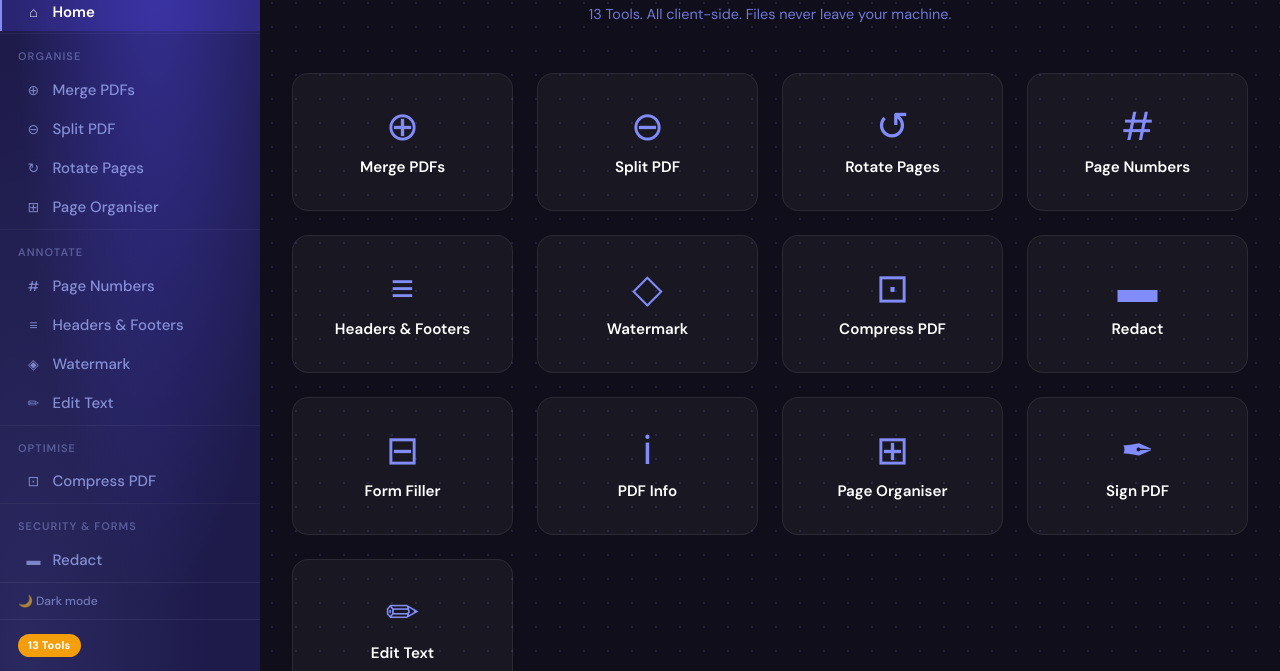
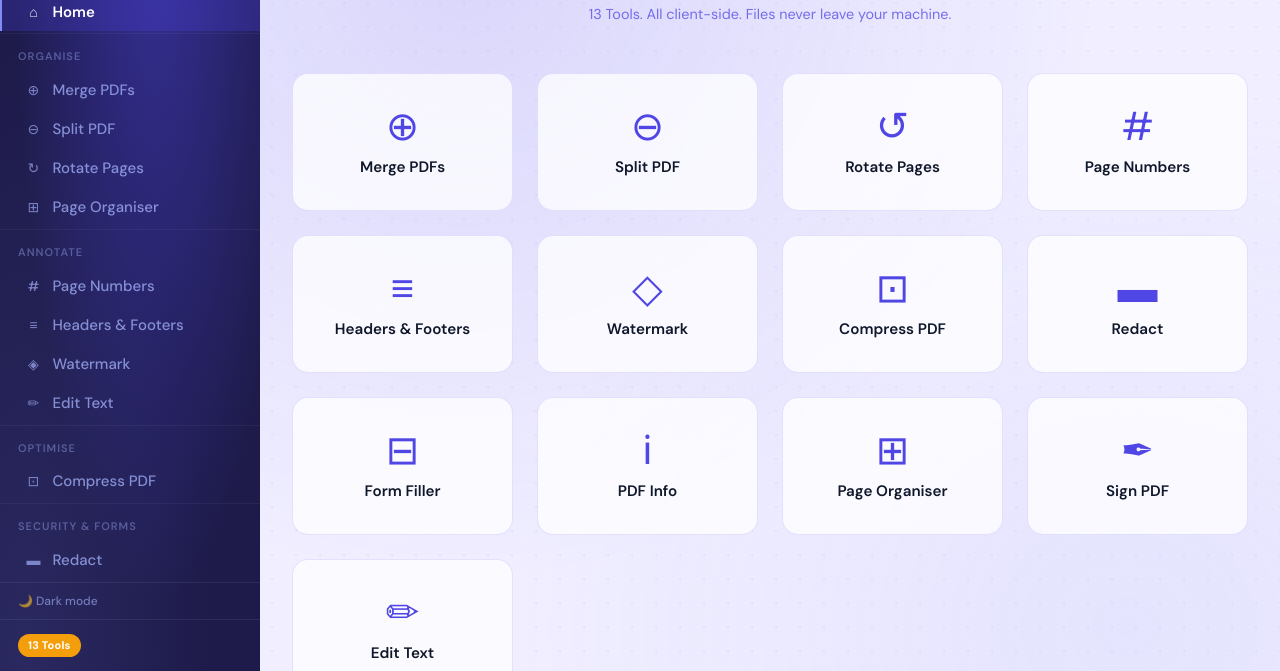
Before and after one commit to ClaudeCodeJones/pagehub, a website: page public/index.html in a window 1280 px wide. Shown: the part 129-800 px from the top of the page. Drawn offline with nearby package versions, Linux system fonts and the light colour scheme; a script that the page names is missing.

Commit message:
Light mode added to home screen

```diff
--- a/public/css/style.css
+++ b/public/css/style.css
@@ -2336,3 +2336,40 @@ tbody tr:hover { background: var(--surface-raised); }
 [data-theme="dark"] .edit-toolbar { border-color: var(--border-color); }
 [data-theme="dark"] .edit-edits-item { border-color: var(--border-color); }
 [data-theme="dark"] .edit-text-overlay { background: var(--surface); color: var(--text-primary); border-color: var(--color-indigo); }
+
+/* ══════════════════════════════════════════════════════════════════════════════
+   LIGHT MODE — Home Dashboard overrides
+   (#view-home has hardcoded dark defaults; these restore it to light mode)
+══════════════════════════════════════════════════════════════════════════════ */
+
+:root:not([data-theme="dark"]) #view-home {
+  background-color: #F0EEFF;
+  background-image:
+    radial-gradient(ellipse at 20% 10%, rgba(79, 70, 229, 0.14) 0%, transparent 55%),
+    radial-gradient(ellipse at 85% 85%, rgba(129, 140, 248, 0.10) 0%, transparent 50%),
+    radial-gradient(circle, rgba(79, 70, 229, 0.07) 1px, transparent 1px);
+  background-size: 100% 100%, 100% 100%, 24px 24px;
+}
+
+:root:not([data-theme="dark"]) .home-subtitle {
+  color: var(--color-indigo);
+  opacity: 0.75;
+}
+
+:root:not([data-theme="dark"]) .home-card {
+  background: rgba(255, 255, 255, 0.75);
+  border-color: rgba(79, 70, 229, 0.14);
+  backdrop-filter: blur(8px);
+}
+
+:root:not([data-theme="dark"]) .home-card:hover {
+  background: #fff;
+}
+
+:root:not([data-theme="dark"]) .home-card-icon {
+  color: var(--color-indigo);
+}
+
+:root:not([data-theme="dark"]) .home-card-name {
+  color: var(--text-primary);
+}
--- a/public/js/app.js
+++ b/public/js/app.js
@@ -4,8 +4,13 @@
 
 /* ── Theme persistence — runs before any render ─────────────────────────────── */
 (function () {
-  if (localStorage.getItem('pagehub-theme') === 'dark')
+  const isDark = localStorage.getItem('pagehub-theme') === 'dark';
+  if (isDark) {
     document.documentElement.setAttribute('data-theme', 'dark');
+  } else {
+    const homeLogo = document.querySelector('.home-logo');
+    if (homeLogo) homeLogo.src = '/logos/pagehub_logo_colour.webp';
+  }
 })();
 
 /* ── CDN globals (null-safe destructure) ────────────────────────────────────── */
@@ -1687,6 +1692,8 @@ function trackUsage(key) {
       document.documentElement.removeAttribute('data-theme');
       btn.textContent = '🌙 Dark mode';
     }
+    const homeLogo = document.querySelector('.home-logo');
+    if (homeLogo) homeLogo.src = dark ? '/logos/pagehub_logo_white.webp' : '/logos/pagehub_logo_colour.webp';
     localStorage.setItem('pagehub-theme', dark ? 'dark' : 'light');
   }
 
```
